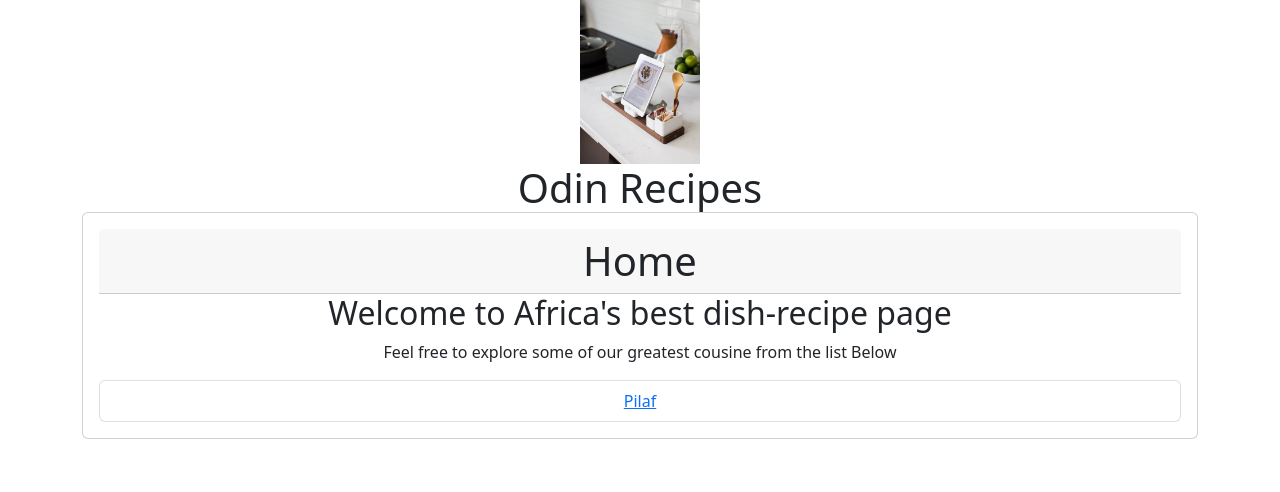
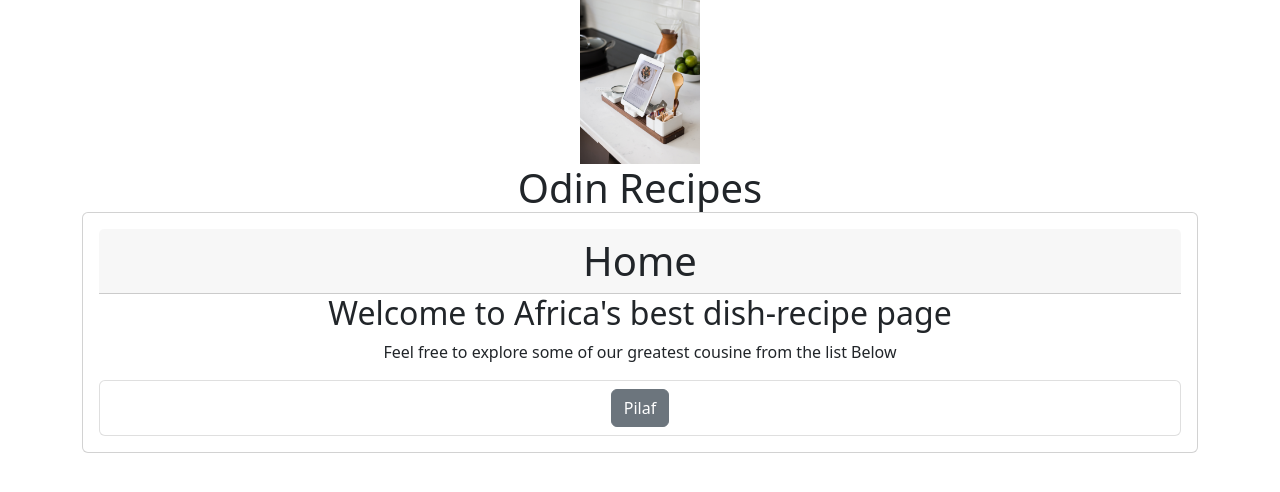
Before and after one commit to thetruejesse/odin-recipes, a plain HTML site: page index.html in a window 1280 px wide. Drawn offline with nearby package versions, Linux system fonts and the light colour scheme.

Commit message:
changed the color of the pilaf button

```diff
--- a/index.html
+++ b/index.html
@@ -23,7 +23,7 @@
                             <p class="card-text">Feel free to explore some of our greatest cousine from the list Below</p>
 
                             <ul class="list-group">
-                                <li class="list-group-item"><a href="pilaf.html">Pilaf</a></li>
+                                <li class="list-group-item"><a href="pilaf.html" class="btn btn-secondary">Pilaf</a></li>
                             </ul>
                         </div>
                     </div>
```
